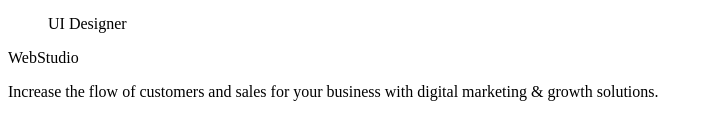
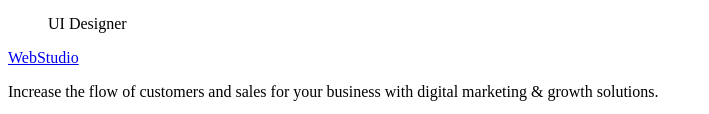
Before and after one commit to Andrii-Rozhkov/goit-markup-hw-01, a plain HTML site: page index.html in a window 1280 px wide. Shown: the part 2041-2155 px from the top of the page, without its empty margins (0-709 px from the left). Drawn offline with Linux system fonts and the light colour scheme.

Commit message:
Update index.html

```diff
--- a/index.html
+++ b/index.html
@@ -114,7 +114,7 @@
     </main>
     <!--Footer section-->
     <footer>
-      <p><span>Web</span>Studio</p>
+      <a href="index.html"><span>Web</span>Studio</a>
       <p>
         Increase the flow of customers and sales for your business with digital
         marketing & growth solutions.
```
